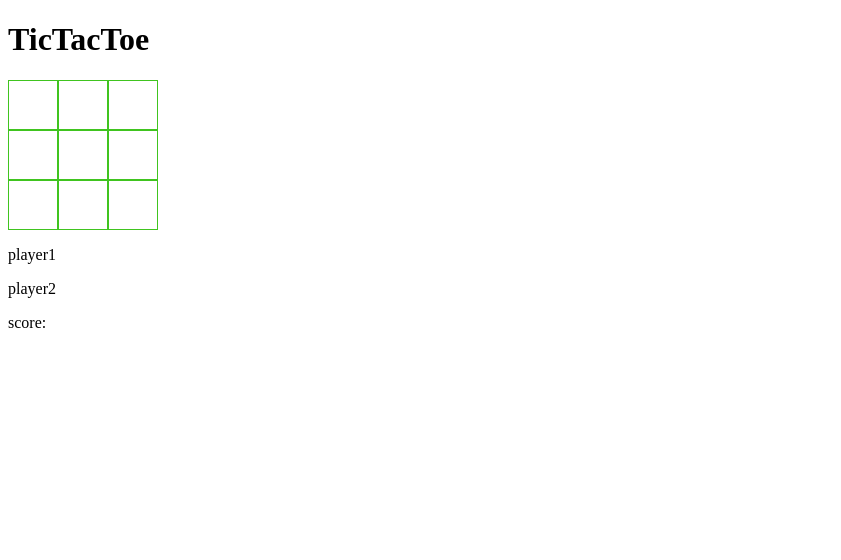
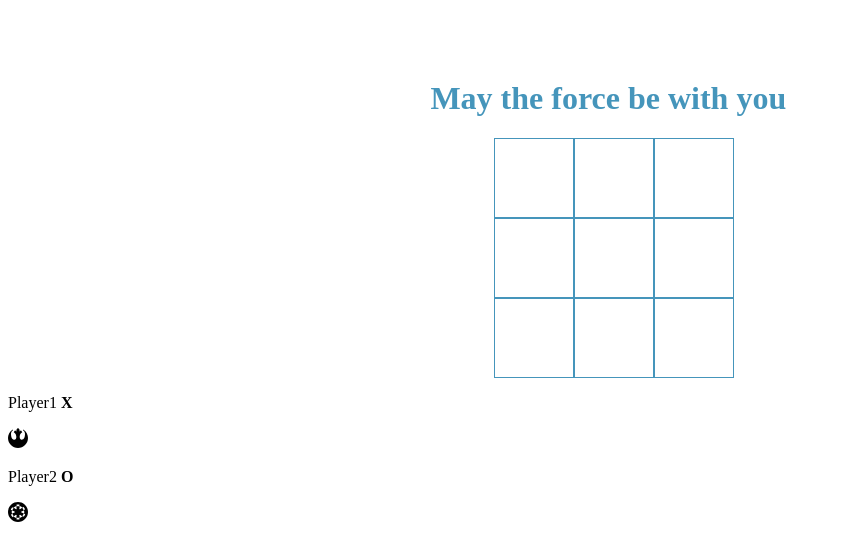
Before and after one commit to andrea-maiolo/tictactoe, a website: page index.html in a window 1280 px wide. Shown: the whole page, without its empty margins (0-841 px from the left). Drawn offline with Linux system fonts and the light colour scheme.

Commit message:
prvented players from further actions when one of them win, created a style folder and working on a star wars theme

```diff
--- a/index.html
+++ b/index.html
@@ -6,19 +6,22 @@
         <meta name="keywords" content="HTML, CSS, JavaScript OOP">
         <meta name="author" content="Andrea Maiolo">
         <meta name="viewport" content="width=device-width, initial-scale=1.0">
-        <link rel="stylesheet" href="style.css">
+        <link rel="stylesheet" href="styles/style.css">
       </head>
     <body>
-        <h1>TicTacToe</h1>
+        <main id="main">
+        <h1 id="title">May the force be with you</h1>
         <div id="grid">
         </div>
         <div id="players">
-        <p class="player" id="first">player1</p>
-        <p class= "player" id="second">player2</p>
+        <p class="player" id="first">Player1 <strong>X</strong></p>
+        <img src="styles/rebelion.svg" width="20px" height="20px">
+        <p class= "player" id="second">Player2 <strong>O</strong></p>
+        <img src="styles/empire.svg" width="20px" height="20px">
         </div>
         <div id="result">
-            <p>score: </p>
         </div>
+    </main>
     </body>
 <script src="main.js">
 </script>
--- a/main.js
+++ b/main.js
@@ -1,7 +1,5 @@
 //check logic for tie
-// adding players name??
-//work on presentation
-//if game is won prevent from further actions
+// adding players name as resistance or empire
 
 
 //this create the board as an array
@@ -19,11 +17,12 @@ class Player{
     }
 };
 
+
 //let's create players
 const playersCreation = (function(){
     let playerX = new Player("X");
     let playerO = new Player("O");
-
+//this starts the game
     function gameOn(e){
         let currentPlayer = controlFlow.change().name;
         let workingDiv = Number(e.path[0].id);
@@ -39,35 +38,6 @@ const playersCreation = (function(){
         playerX : playerX,
         playerO : playerO,
         gameOn : gameOn,
-    }
-})();
-
-//this function control the flow of the game by calling whoIsPlaying
-const controlFlow = (function(){
-    let ctrl =true;
-    function change(){
-        ctrl = !ctrl;
-        return whoIsPlaying.f()
-    }
-    return {
-        change: change,
-    }
-})();
-
-//this is the second flow control and switch between the players
-const whoIsPlaying = (function(){
-    let who = playersCreation.playerX;
-    let second  = playersCreation.playerO;
-    function f(){
-        if(who ==playersCreation.playerX){
-            who = second;
-        }else{
-            who = playersCreation.playerX
-        }
-        return who
-    }
-    return {
-        f:f
     }
 })();
 
@@ -101,6 +71,37 @@ const displayGameboard = (function(){
 })
 
 })();
+
+//this function control the flow of the game by calling whoIsPlaying
+const controlFlow = (function(){
+    let ctrl =true;
+    function change(){
+        ctrl = !ctrl;
+        return whoIsPlaying.f()
+    }
+    return {
+        change: change,
+    }
+})();
+
+//this is the second flow control and switch between the players
+const whoIsPlaying = (function(){
+    let who = playersCreation.playerX;
+    let second  = playersCreation.playerO;
+    function f(){
+        if(who ==playersCreation.playerX){
+            who = second;
+        }else{
+            who = playersCreation.playerX
+        }
+        return who
+    }
+    return {
+        f:f
+    }
+})();
+
+
 
 //function that controls if there is a winner
 const finish = (function(){
@@ -155,6 +156,8 @@ const b = (function(){
     let result = document.getElementById('result');
     result.appendChild(newB);
     newB.addEventListener('click',()=>{window.location.reload()})
+    let gridItems = document.querySelectorAll('.gridItem');
+    gridItems.forEach(gridItem =>{ gridItem.removeEventListener('click',playersCreation.gameOn)})
     };
     return{
         replay : replay
--- a/style.css
+++ /dev/null
@@ -1,14 +0,0 @@
-.gridItem{
-    background-color: #fff;
-    border: 1px solid #40c41f;
-}
-
-#grid{
-    display: grid;
-    grid-template-columns: repeat(3, 50px);
-    grid-template-rows: repeat(3, 50px);
-}
-.gridItem{
-    align-items: center;
-    justify-content: center;
-}
--- /dev/null
+++ b/styles/style.css
@@ -0,0 +1,30 @@
+.gridItem{
+    background-color: #fff;
+    border: 1px solid #4595BB;
+    align-items: center;
+    justify-content: center;
+}
+
+#grid{
+    flex:1;
+    margin-left: 38vw;
+    display: grid;
+    grid-template-columns: repeat(3, 80px);
+    grid-template-rows: repeat(3, 80px);
+}
+
+#title{
+    flex:1;
+    margin-left:33vw;
+    color:#4595BB;
+}
+#result{
+    margin-left: 40vw;
+}
+#main{
+    margin-top: 10vh;
+}
+/* body{
+    background-image: url(sw.jpg);
+    background-size: cover;
+} */
```
Also changed, not shown: package.json (added, +20 -0 lines), styles/empire.svg (added), styles/rebelion.svg (added), styles/sw.jpg (added), 1 other file.
